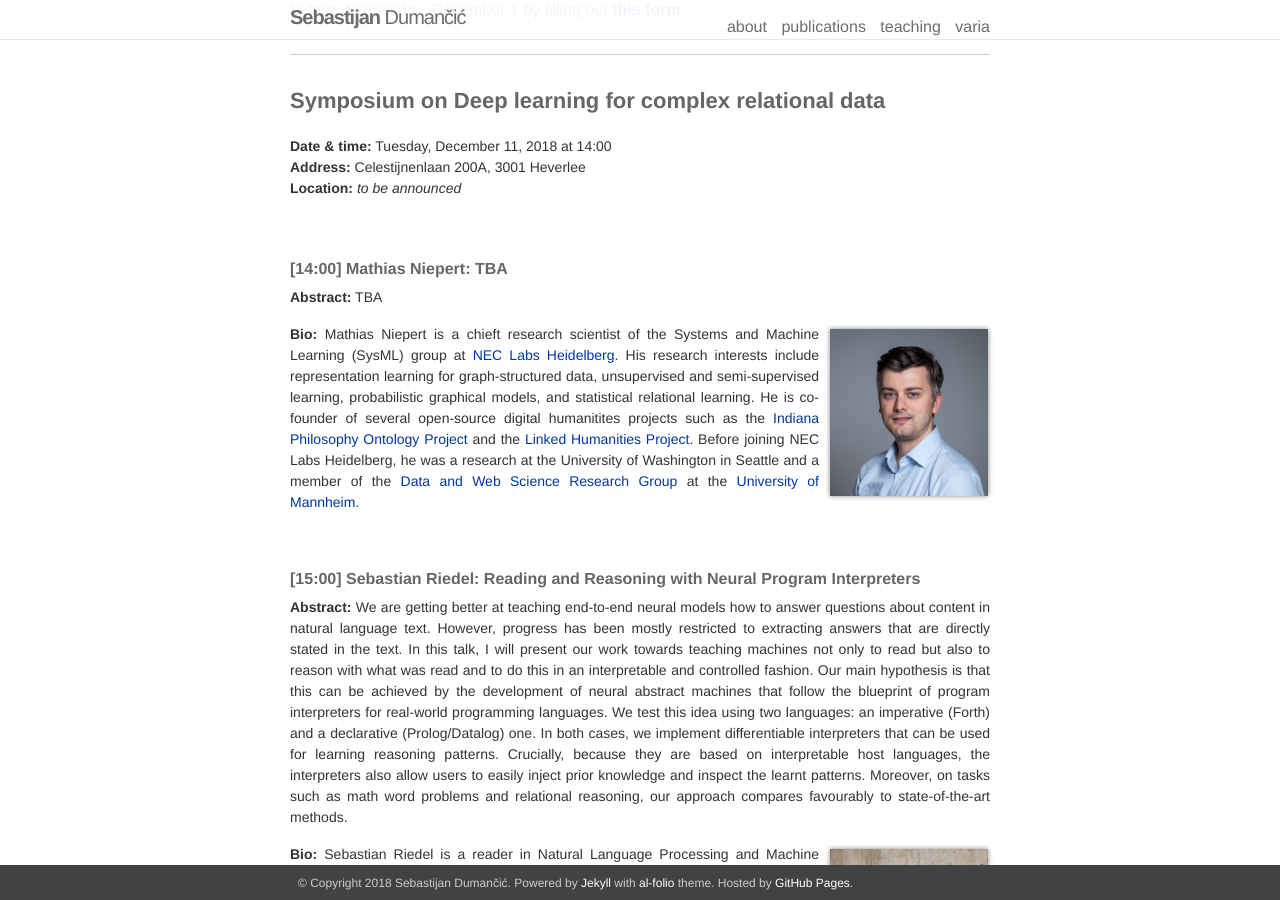
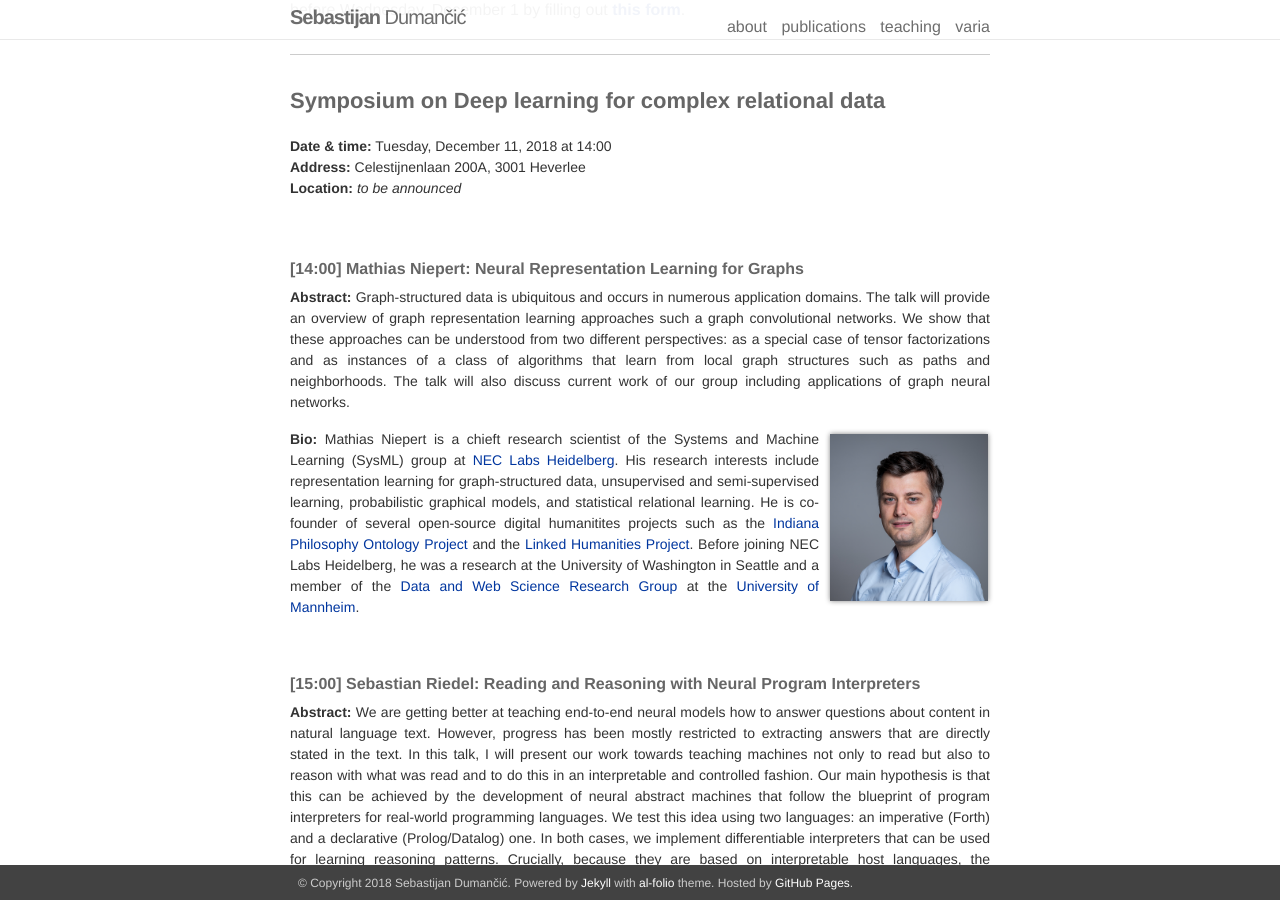
Before and after one commit to duyguislakoglu/duyguislakoglu.github.io, a Jekyll site: the page built from _pages/phd_defence.html, in a window 1280 px wide and 900 px high, scrolled down 578 px. Built offline with Jekyll 4.4.1, drawn with Linux system fonts in a browser that asks for light colours; nearby versions of some CDN libraries.

Commit message:
mathias title and abstract

```diff
--- a/_pages/phd_defence.html
+++ b/_pages/phd_defence.html
@@ -51,11 +51,14 @@ If you plan to attend the defence, the symposium and/or reception, please confir
 
 
 
-	<h2><strong>[14:00] Mathias Niepert: TBA</strong></h2>
+	<h2><strong>[14:00] Mathias Niepert: Neural Representation Learning for Graphs</strong></h2>
 
 	<p>
 		<strong>Abstract:</strong>
-		TBA
+		Graph-structured data is ubiquitous and occurs in numerous application domains.
+		The talk will provide an overview of graph representation learning approaches such a graph convolutional networks.
+		We show that these approaches can be understood from two different perspectives: as a special case of tensor factorizations and as instances of a class of algorithms that learn from local graph structures such as paths and neighborhoods.
+		The talk will also discuss current work of our group including applications of graph neural networks.
 	</p>
 
 	<div class="profile col defence-member {{ page.profile.align }}">
```
